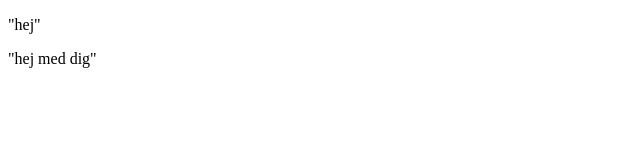
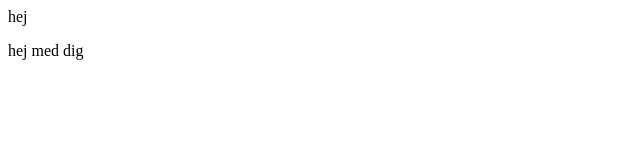
Before and after one commit to isak019/isak019.github.io, a plain HTML site: page index.html in a window 1280 px wide. Shown: the whole page, without its empty margins (0-640 px from the left). Drawn offline with Linux system fonts and the light colour scheme.

Commit message:
Update index.html

```diff
--- a/index.html
+++ b/index.html
@@ -1,7 +1,7 @@
 <!DOCTYPE html>
 <head>
-<p> "hej" </p>
+    hej
 </head>
 <body>
-    <p>"hej med dig"</p>
+    <p>hej med dig</p>
 </body>
```
